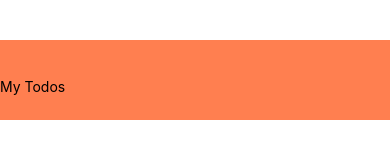
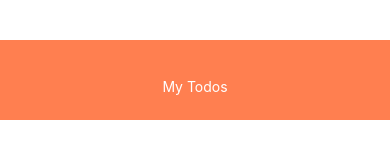
Before and after one commit to react-native-jovan/my-first-app-learn, a React Native app: screen / in a window 390 px wide. Shown: the top 168 px of the page. Built offline with nearby package versions, Linux system fonts and the light colour scheme.

Commit message:
header component

```diff
--- a/components/Header.js
+++ b/components/Header.js
@@ -14,6 +14,12 @@ const styles= StyleSheet.create(
             height: 80,
             paddingTop: 38,
             backgroundColor:'coral'
+        },
+        title:{
+            textAlign: 'center',
+            color:'white'
         }
+
+
     }
 )
```
